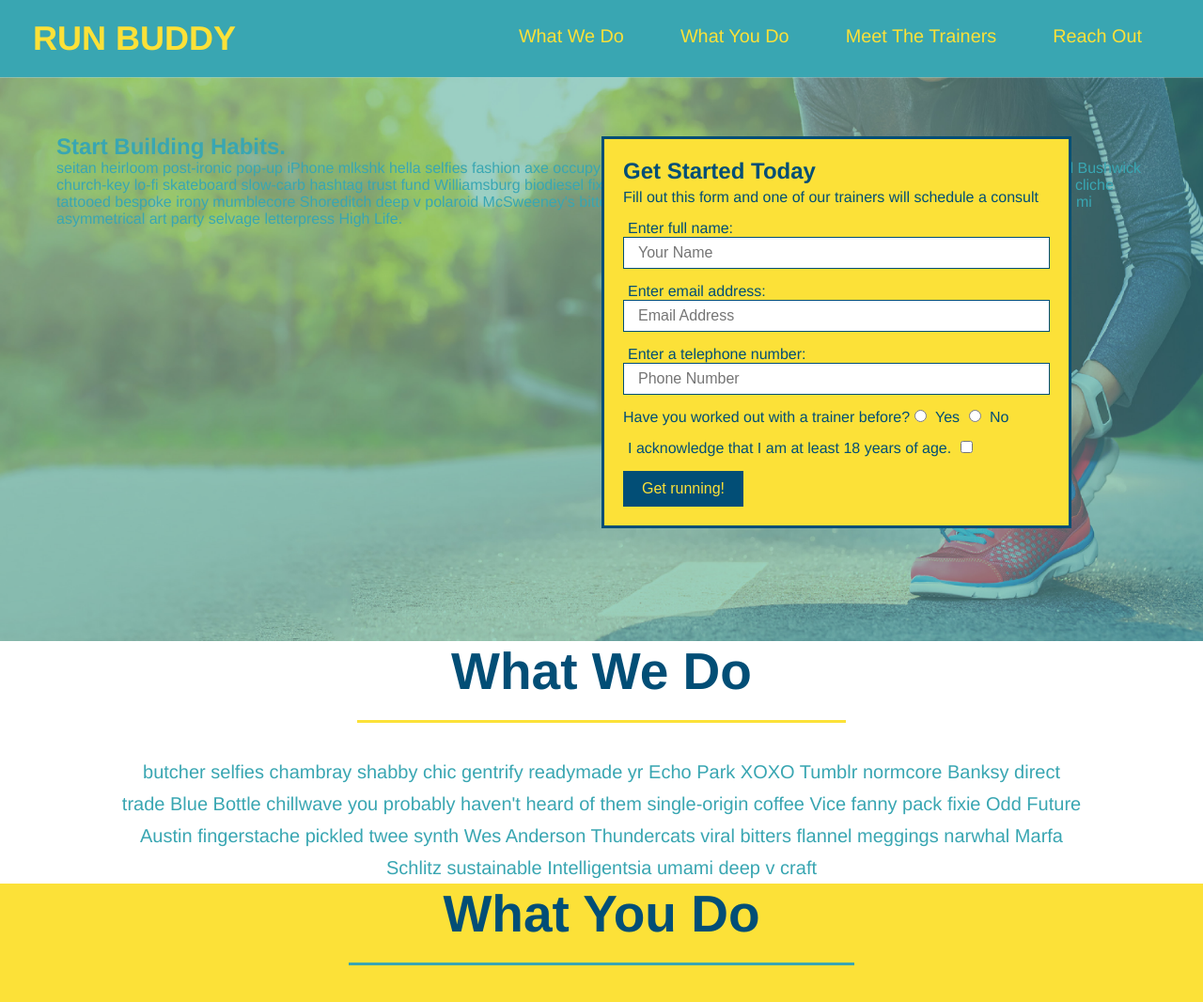
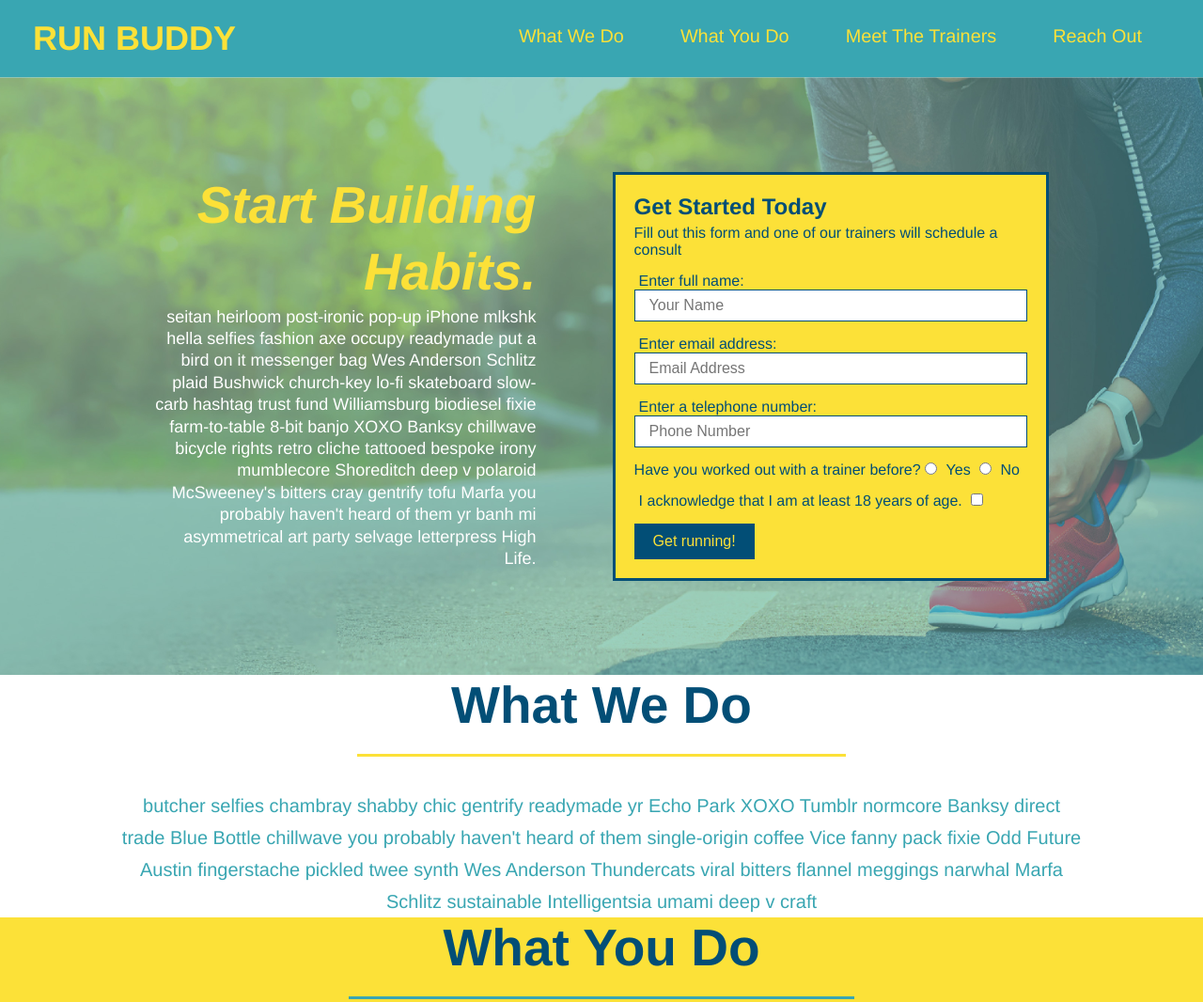
Before and after one commit to adokoye/run-buddy, a plain HTML site: page index.html in a window 1280 px wide. Shown: the top 1066 px of the page at 94% size. Drawn offline with Linux system fonts and the light colour scheme.

Commit message:
add flexbox to the hero

```diff
--- a/assets/css/style.css
+++ b/assets/css/style.css
@@ -54,17 +54,18 @@
     background: #fcd138;
     width: 100%;
     padding: 40px 35px;
+    display: flex;
+    justify-content: space-between;
+    flex-wrap: wrap;
   }
 
   footer h2 {
-    display: inline;
     color: #024e76;
     font-size: 30px;
     margin: 0;
   }
 
   footer div {
-    float: right;
     line-height: 1.5;
     text-align: right;
   }
@@ -77,26 +78,37 @@
   .hero {
     padding: 60px;
     background-image: url("../images/hero-bg.jpg");
-    height: 600px;
     background-size: cover;
     background-position: center;
-    position: relative;
+    display: flex;
+    justify-content: center;
+    flex-wrap: wrap;
+  }
+
+  .hero-cta {
+    width: 35%;
+    text-align: right;
+    margin: 3.5%;
+    color: #fff;
+    font-size: 18px;
+    line-height: 1.3;
+  }
+
+  .hero-cta h2 {
+    font-style: italic;
+    font-size: 55px;
+    color: #fce138;
   }
 
   .hero-form {
     color: #024e76;
     background-color: #fce138;
     padding: 20px;
-    width: 500px;
     border-style: solid;
     border-width: 3px;
     border-color: #024e76;
-    /* can also be written as below:
-      border: solid 3px #024e76;
-      */
-    position: absolute;
-    bottom: 120px;
-    right: 140px;
+    width: 40%;
+    margin: 3.5%;
   }
 
   .hero-form h3 {
```
